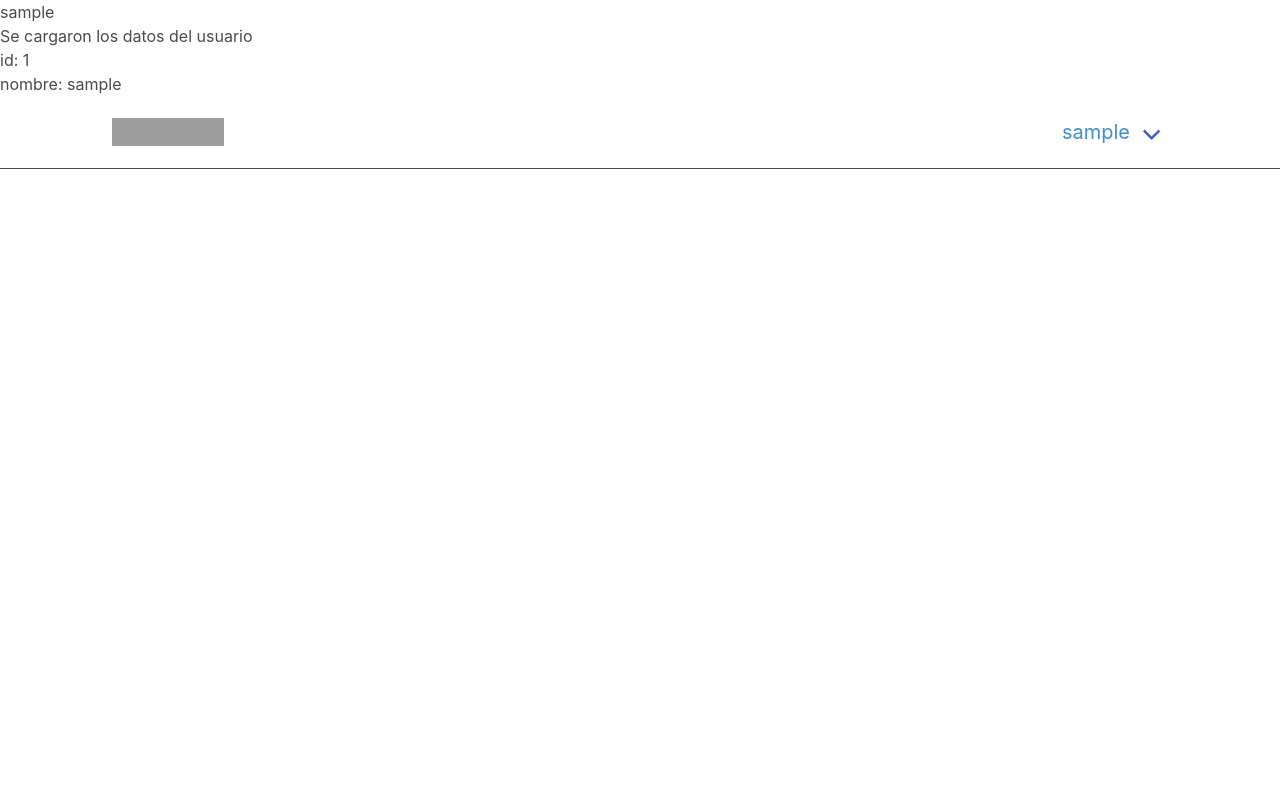
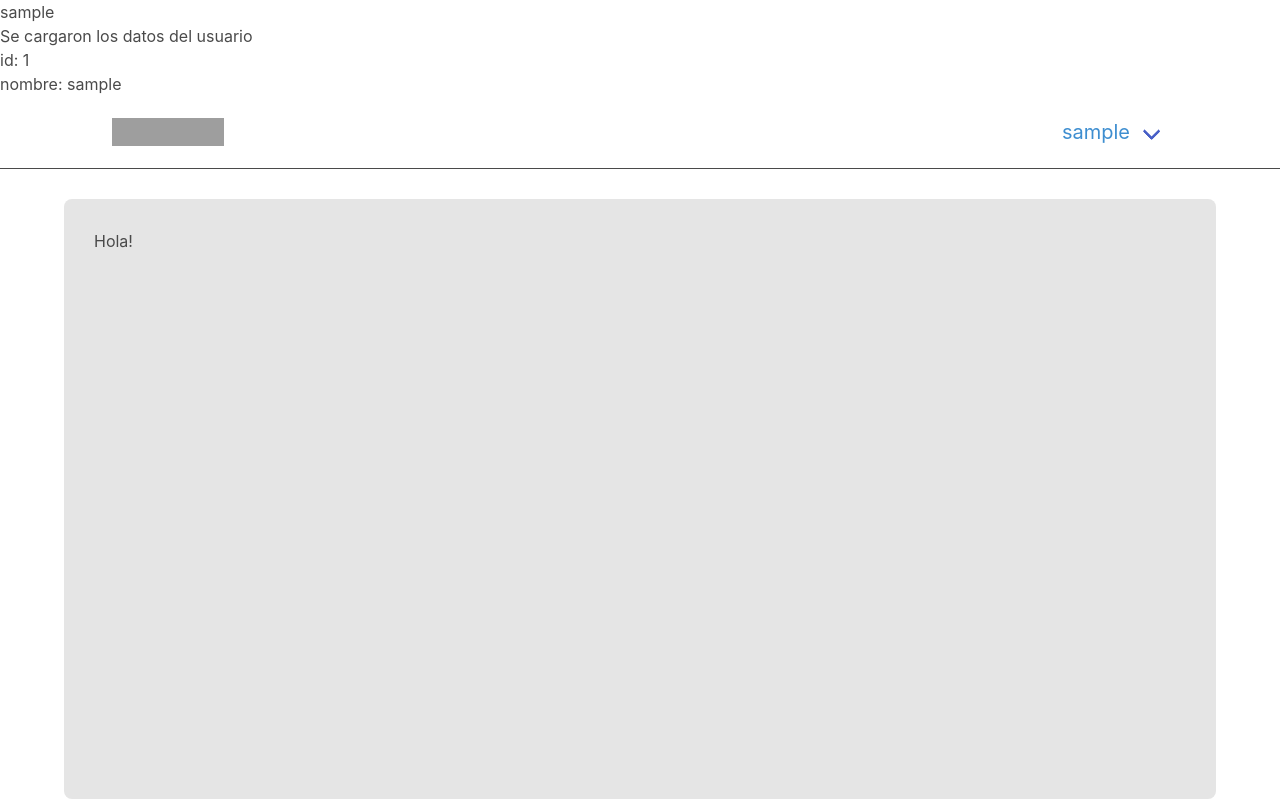
Before and after one commit to soraxurix/megareader, a PHP site: page /main/index.php in a window 1280 px wide. Run offline with PHP 8.4, Linux system fonts and the light colour scheme; the visitor is signed in with stand-in values (Sample User, id 1); some libraries are stand-ins or nearby versions; grey boxes are pictures that could not be loaded.

Commit message:
preuba nombre

```diff
--- a/main/index.php
+++ b/main/index.php
@@ -18,9 +18,20 @@
 			border-bottom: solid 0.5px;
 			padding: 10px 100px;
 		}
+
+		.main-content{
+			min-height: 600px;
+			background-color: #E5E5E5;
+			border-radius: 8px;
+			margin-top: 30px;
+			padding: 30px;
+		}
 		@media screen and (max-width: 1026px) {
   			.nav_container {
 		    	padding: 10px 0;
+		  	}
+		  	.main-content{
+		  		width: 95%;
 		  	}
 		}
 
@@ -110,6 +121,8 @@
 
 
 	<!-- Main contnet -->
-
+	<div class="container main-content">
+		<h1>Hola!</h1>
+	</div>
 </body>
 </html>
```
